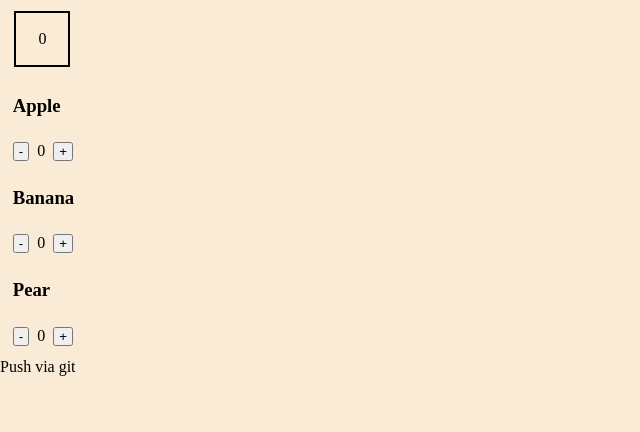
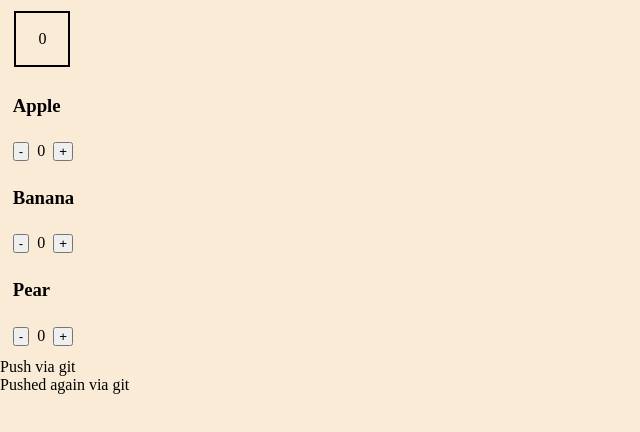
Before and after one commit to SeanMcCormack23/FruitShop, a plain HTML site: page index.html in a window 1280 px wide. Shown: the part 40-472 px from the top of the page, without its empty margins (0-640 px from the left). Drawn offline with nearby package versions, Linux system fonts and the light colour scheme.

Commit message:
added more p elems

```diff
--- a/index.html
+++ b/index.html
@@ -36,6 +36,8 @@
 
   </section>
 <p>Push via git</p>
+<p>Pushed again via git</p>
+
 
 </body>
   <script src="src/data.js"></script>
```
